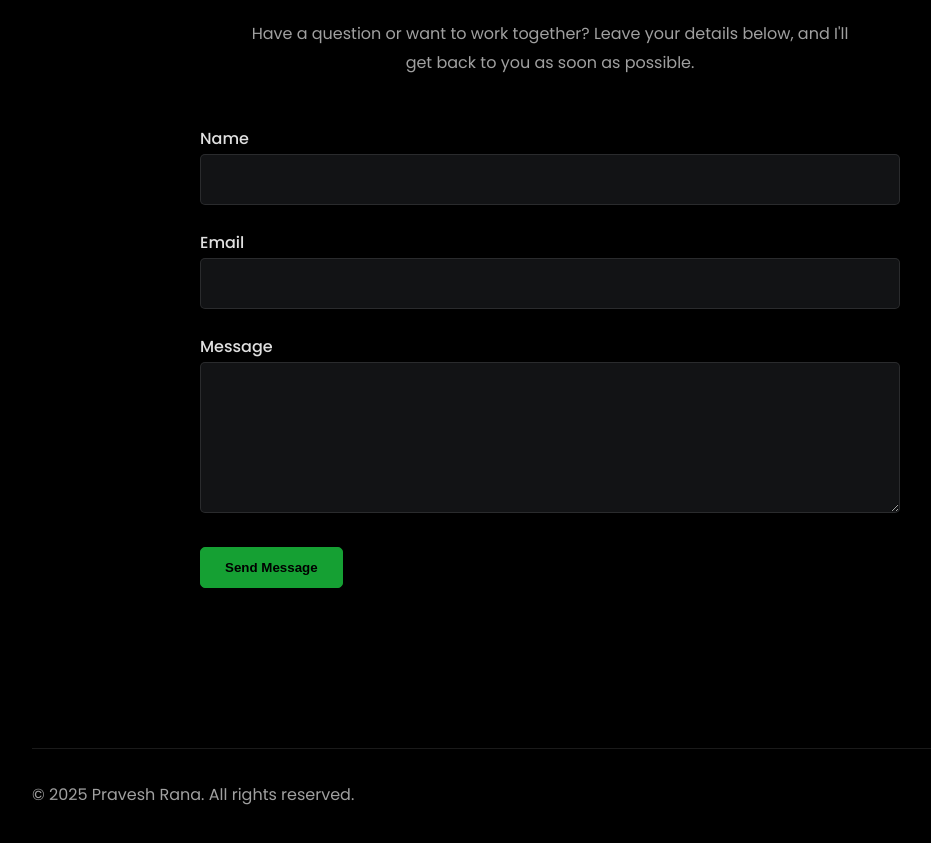
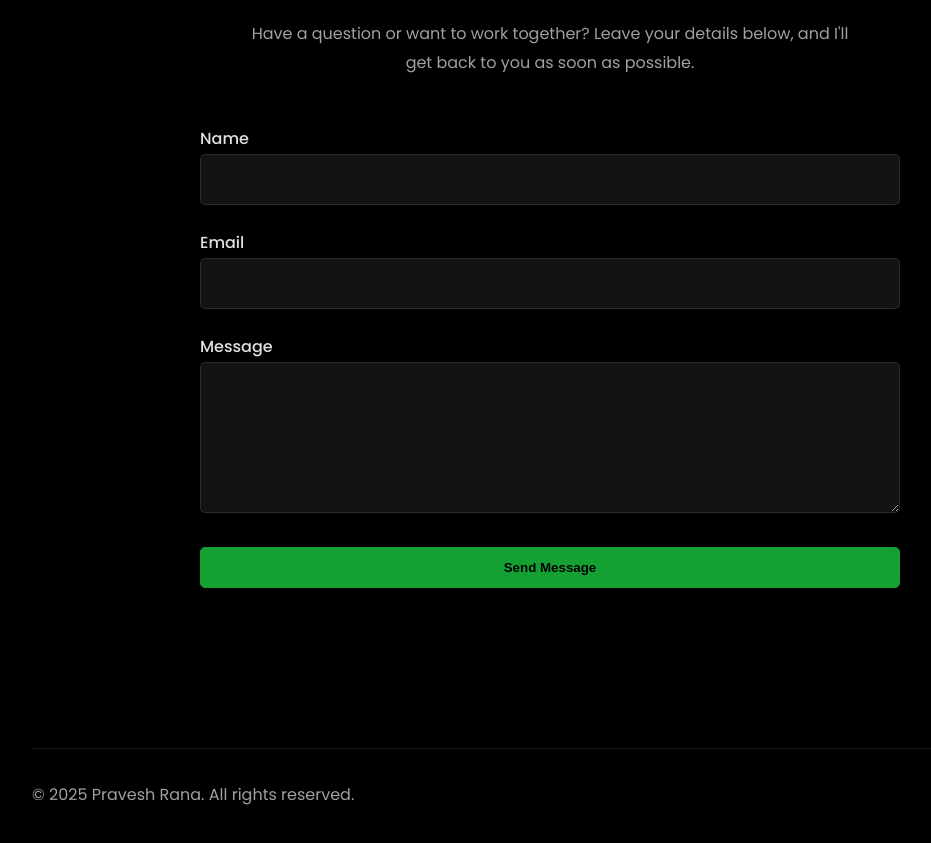
Before and after one commit to Pravesh-Rana/portfolio, a React (Create React App) app: page / in a window 1280 px wide. Shown: the part 7160-8003 px from the top of the page, without its empty margins (90-1021 px from the left). Built offline with nearby package versions, Linux system fonts and the light colour scheme.

Commit message:
Fix Netlify form submission for SPA

```diff
--- a/src/App.css
+++ b/src/App.css
@@ -119,3 +119,12 @@ section { padding: 6rem 0; }
 
 /* Footer */
 .footer { text-align: center; padding: 2rem 0; margin-top: 4rem; border-top: 1px solid var(--border-color); }
+
+/* --- Add this to the end of your App.css file --- */
+
+.form-status {
+  text-align: center;
+  margin-top: 1.5rem;
+  font-weight: 500;
+  color: var(--accent-color);
+}
--- a/src/App.js
+++ b/src/App.js
@@ -202,23 +202,59 @@ const ExtraCurricular = ({ activities }) => (
 
 const Contact = () => {
   const [formData, setFormData] = useState({ name: '', email: '', message: '' });
+  const [formStatus, setFormStatus] = useState('');
+
+  const encode = (data) => {
+    return Object.keys(data)
+      .map(key => encodeURIComponent(key) + "=" + encodeURIComponent(data[key]))
+      .join("&");
+  }
+
+  const handleSubmit = (e) => {
+    e.preventDefault();
+
+    fetch("/", {
+      method: "POST",
+      headers: { "Content-Type": "application/x-www-form-urlencoded" },
+      body: encode({ "form-name": "contact", ...formData })
+    })
+    .then(() => {
+        setFormStatus('Thank you! Your message has been sent.');
+        setFormData({ name: '', email: '', message: '' }); // Clear the form
+    })
+    .catch(error => {
+        setFormStatus(`Oops! There was an error: ${error}`);
+    });
+  };
+
   const handleChange = (e) => setFormData({ ...formData, [e.target.name]: e.target.value });
+
   return (
     <section id="contact">
       <AnimatedSection animationClass="animate-fade-up">
         <h2>Get In Touch</h2>
         <p className="contact-intro">Have a question or want to work together? Leave your details below, and I'll get back to you as soon as possible.</p>
-        <form name="contact" className="contact-form" method="POST" data-netlify="true">
+
+        <form name="contact" className="contact-form" onSubmit={handleSubmit} data-netlify="true" data-netlify-honeypot="bot-field">
+          {/* This hidden input is required for Netlify's backend. */}
           <input type="hidden" name="form-name" value="contact" />
+          <p hidden><label>Don’t fill this out if you’re human: <input name="bot-field" /></label></p>
+
           <div className="form-group"><label htmlFor="name">Name</label><input type="text" id="name" name="name" required value={formData.name} onChange={handleChange} /></div>
           <div className="form-group"><label htmlFor="email">Email</label><input type="email" id="email" name="email" required value={formData.email} onChange={handleChange} /></div>
           <div className="form-group"><label htmlFor="message">Message</label><textarea id="message" name="message" rows="5" required value={formData.message} onChange={handleChange}></textarea></div>
-          <button type="submit" className="btn submit-btn">Send Message</button>
+          <button type="submit" className="btn btn-solid">Send Message</button>
         </form>
+
+        {/* Display a success or error message after submission */}
+        {formStatus && <p className="form-status">{formStatus}</p>}
+
       </AnimatedSection>
     </section>
   );
 };
+
+
 
 const Footer = () => (
   <footer className="footer">
```
